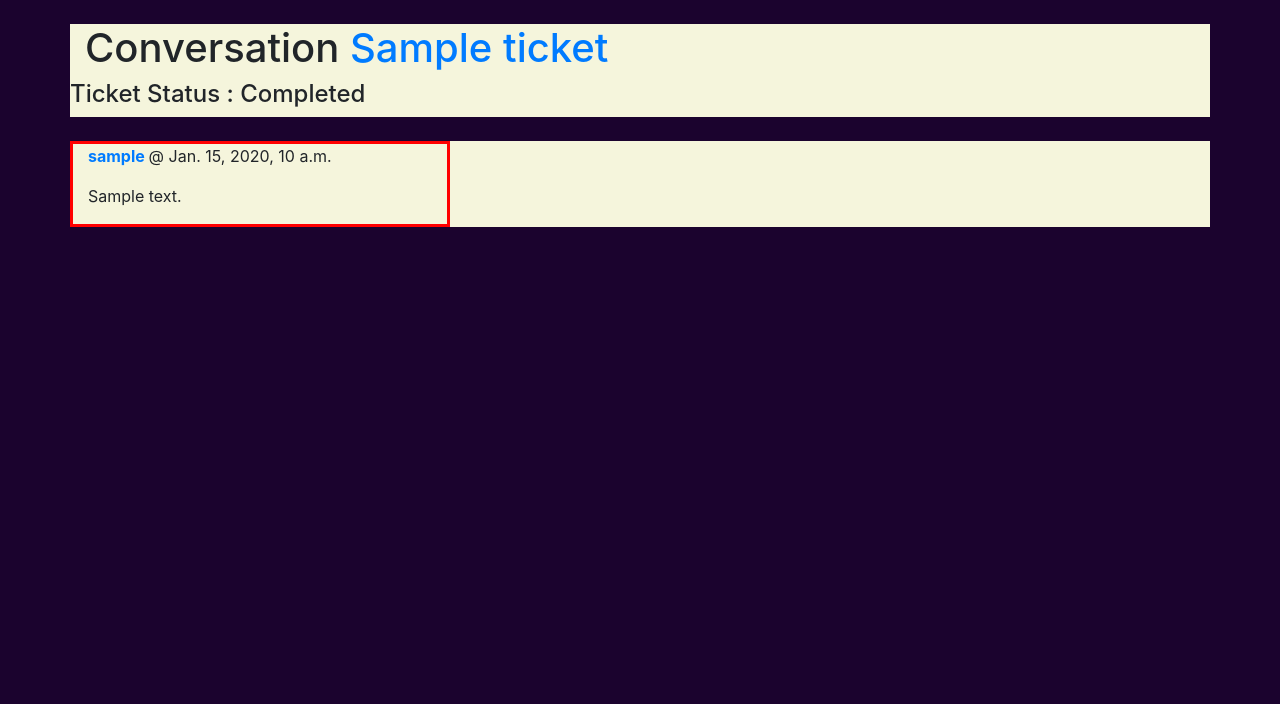
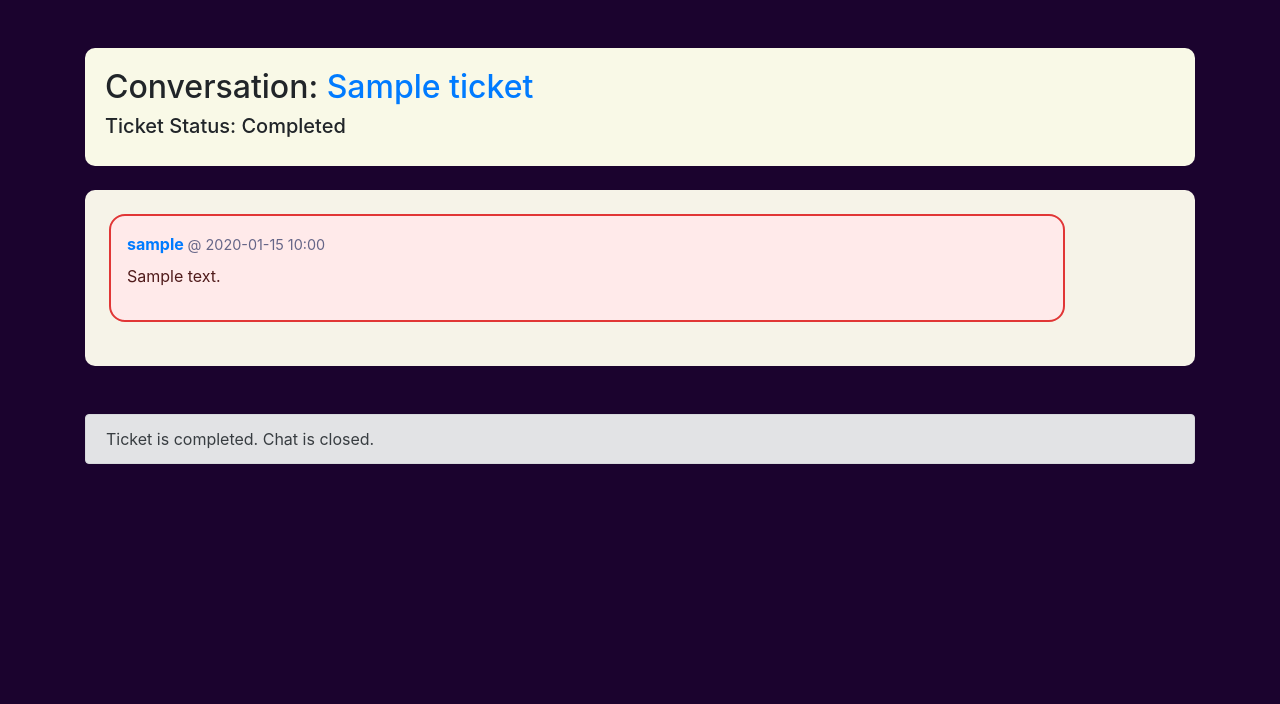
Before and after one commit to Rezacs/django_project, a Django app: template templates/chat/new.html in a window 1280 px wide. Shown: the top 704 px of the page. Run offline with Django 4.2, Linux system fonts and the light colour scheme; the template is opened without the code that fills it: most values are stand-ins (such as "Sample title", 1, 10 or a date in 2020); some libraries are stand-ins or nearby versions.

Commit message:
New changes

```diff
--- a/templates/chat/new.html
+++ b/templates/chat/new.html
@@ -1,75 +1,68 @@
 {% extends 'base.html' %}
 
 {% block content %}
+<div class="container my-4" style="background-color: #f9f9e7; border-radius: 10px; padding: 20px;">
+    <h2>
+        Conversation: <span style="color: #b30000;">
+            <a href="{% url 'ticket-details' ticket.number %}">{{ ticket.title }}</a>
+        </span>
+    </h2>
+    <h5>
+        Ticket Status: {{ ticket.ticket_status }}
+    </h5>
+</div>
 
-    <div class="row" style="background-color: beige;">
-        <h1 class="col-md-12">
-            Conversation <span style="color: red;"><a href="{% url 'ticket-details' ticket.number %}">{{ ticket.title }}</a></span>
-        </h1>
-        <h4>
-            Ticket Status : {{ ticket.ticket_status }}
-        </h4>
-    </div>
-    <br>
-
-    <div class="row" style="background-color: beige;">
+<div class="container" style="background: #f6f3e8; border-radius: 10px; padding: 24px;">
     {% if chats %}
         {% for chat in chats %}
-                {% if request.user == chat.user %}
-                <div class="col-md-4" style="border: solid rgb(30, 238, 117) 3px ;">
-                    <div>
-                        <p class="">
-                            <strong>
-                                {{ chat.user.username }}
-                            </strong> @ {{ chat.created_at }}
-                        </p>
-                        <p>
-                            {{ chat.content }}
-                        </p>
-                        <p>
-                            <button class="btn btn-danger">
-                                <a href="{% url 'chat:delete-chat' chat.pk %}">
+            {% if chat.is_gpt %}
+                <!-- AI Message (blue border, left-aligned) -->
+                <div style="max-width: 90%; margin-bottom: 20px; background: #eaf3fc; border: 2px solid #368be1; border-radius: 16px; padding: 16px; color: #153157;">
+                    <strong>IT Engineer</strong>
+                    <span style="font-size: 0.9em; color: #668;">@ {{ chat.created_at|date:'Y-m-d H:i' }}</span>
+                    <div style="margin-top: 8px;">{{ chat.content|linebreaks }}</div>
+                </div>
+            {% elif request.user == chat.user %}
+                <!-- User's own message (green border, right-aligned) -->
+                <div style="max-width: 90%; margin-bottom: 20px; margin-left: auto; background: #ecfff2; border: 2px solid #28b26c; border-radius: 16px; padding: 16px; color: #1c2c20;">
+                    <strong>You</strong>
+                    <span style="font-size: 0.9em; color: #668;">@ {{ chat.created_at|date:'Y-m-d H:i' }}</span>
+                    <div style="margin-top: 8px;">{{ chat.content|linebreaks }}</div>
+                    <div style="text-align: right;">
+                        <a href="{% url 'chat:delete-chat' chat.pk %}" class="btn btn-danger btn-sm mt-2">
                             Delete
                         </a>
-                            </button>
-                        </p>
                     </div>
                 </div>
             {% else %}
-                <div class="col-md-4" style="border: solid red 3px ;">
-                    <div>
-                        <p class="">
+                <!-- Other user's message (red border, left-aligned) -->
+                <div style="max-width: 90%; margin-bottom: 20px; background: #ffeaea; border: 2px solid #e13636; border-radius: 16px; padding: 16px; color: #501b1b;">
                     <strong>
                         <a href="{% url 'home' chat.user.username %}">{{ chat.user.username }}</a>
-                            </strong> @ {{ chat.created_at }}
-                        </p>
-                        <p>
-                            {{ chat.content }}
-                        </p>
-                    </div>
+                    </strong>
+                    <span style="font-size: 0.9em; color: #668;">@ {{ chat.created_at|date:'Y-m-d H:i' }}</span>
+                    <div style="margin-top: 8px;">{{ chat.content|linebreaks }}</div>
                 </div>
             {% endif %}
         {% endfor %}
     {% else %}
-            <h1>
-                No Messages to show!
-            </h1>
+        <h5>No Messages to show!</h5>
     {% endif %}
 </div>
 <br>
 
 {% if ticket.ticket_status != 'Completed' %}
-        <form action="." method="post" style="background-color: beige;">
+    <div class="container" style="background: #f9f9e7; border-radius: 10px; padding: 18px;">
+        <form action="." method="post">
             {% csrf_token %}
-            <div class="row">
-                <div class="col-md-12">
-                    {{ form.as_p }}
-                    <button class="">
-                        Send
-                    </button>
+            <div class="form-group">
+                <label for="id_content"><strong>Write your message:</strong></label>
+                <textarea id="id_content" name="content" class="form-control" rows="4" placeholder="Type your message here..." required style="resize: vertical;"></textarea>
             </div>
+            <button type="submit" class="btn btn-primary mt-2">Send</button>
+        </form>
     </div>
-        </form>
+{% else %}
+    <div class="alert alert-secondary mt-4">Ticket is completed. Chat is closed.</div>
 {% endif %}
-
 {% endblock %}
```
Also changed, not shown: templates/ticket/gpt_answer.html (+31 -33 lines), db.sqlite3. Lines whose indentation alone changed are shown as unchanged.
